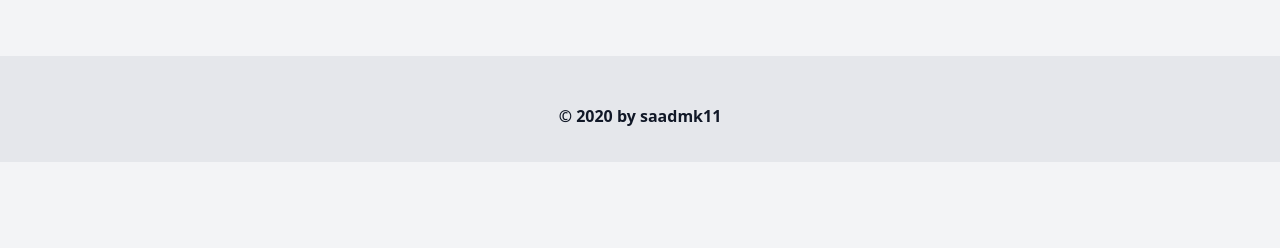
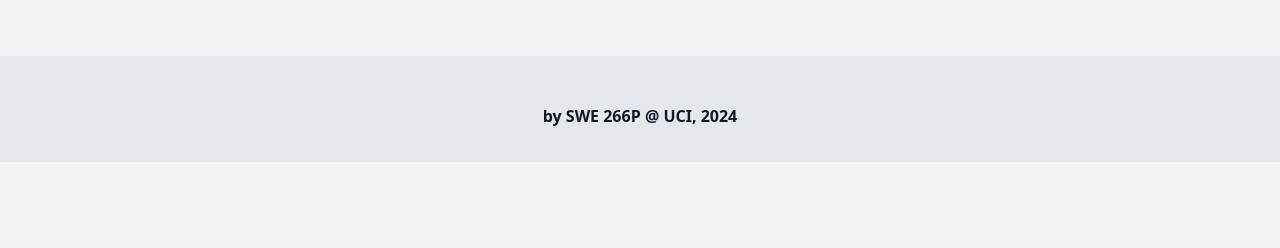
Before and after one commit to Emmeline1101/online-banking-app, a Django app: page / in a window 1280 px wide. Shown: the part 552-800 px from the top of the page. Run offline with Django 3.2, Linux system fonts and the light colour scheme; parts of the project's set-up code (start-up, migrations or seed data) failed here and were passed over.

Commit message:
update template

```diff
--- a/templates/core/footer.html
+++ b/templates/core/footer.html
@@ -3,7 +3,7 @@
         <div class="mt-5 flex flex-col items-center">
             <div class="sm:w-2/3 text-center py-6">
                 <p class="text-md text-gray-900 font-bold mb-2">
-                    © 2020 by <a href="https://github.com/saadmk11" target="_blank">saadmk11</a>
+                    by <a href="https://github.com/Emmeline1101/online-banking-app" target="_blank"> SWE 266P @ UCI, 2024</a>
                 </p>
             </div>
         </div>
--- a/templates/core/index.html
+++ b/templates/core/index.html
@@ -9,11 +9,11 @@
             <h1 class="font-bold text-4xl my-4">Banking System</h1>
             <p class="leading-normal mb-4">
                 This is an Example web application created using django.
-                You can find the sourse code on <a href="https://github.com/saadmk11/banking-system">GitHub</a>
+                You can find the sourse code on <a href="https://github.com/Emmeline1101/online-banking-app">GitHub</a>
             </p>
             <div>
             <a href="{% url 'accounts:user_registration' %}" class="bg-transparent hover:bg-gray-800 text-gray-800 hover:text-white rounded shadow hover:shadow-lg py-2 px-4 border border-gray-900 hover:border-transparent">Register</a>
-            <a href="https://github.com/saadmk11/banking-system" class="bg-transparent hover:bg-gray-800 text-gray-800 hover:text-white rounded shadow hover:shadow-lg py-2 px-4 border border-gray-900 hover:border-transparent">GitHub</a>
+            <a href="https://github.com/Emmeline1101/online-banking-app" class="bg-transparent hover:bg-gray-800 text-gray-800 hover:text-white rounded shadow hover:shadow-lg py-2 px-4 border border-gray-900 hover:border-transparent">GitHub</a>
             </div>
         </div>
         <!--Right Col-->
```
Also changed, not shown: celerybeat-schedule.db (added), db.sqlite3, 3 other files.
